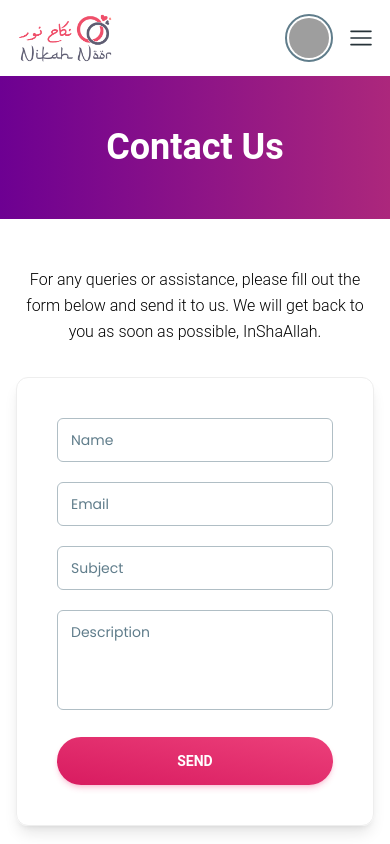
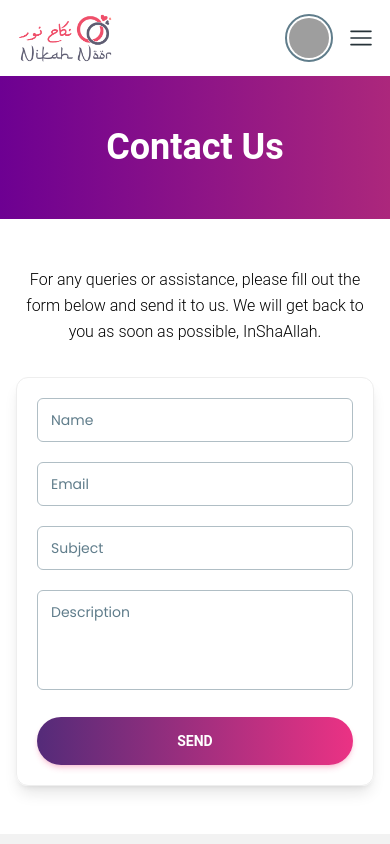
Before and after one commit to SazidulAlam47/nikah-noor-client, a React (Vite) app: page /contact in a window 390 px wide. Shown: the top 844 px of the page. Built offline with nearby package versions, Linux system fonts and the light colour scheme; grey boxes are pictures that could not be loaded; a web font is replaced by a local one.

Commit message:
Contact form

```diff
--- a/src/pages/Contact/Contact.jsx
+++ b/src/pages/Contact/Contact.jsx
@@ -40,7 +40,7 @@ const Contact = () => {
                 </Typography>
                 <form
                     onSubmit={handleSubmit(onSubmit)}
-                    className="max-w-screen-md mx-auto border rounded-xl p-10 space-y-5 shadow-lg"
+                    className="max-w-screen-md mx-auto border rounded-xl p-5 sm:p-10 space-y-5 shadow-lg"
                 >
                     <div className="space-y-1">
                         <Input
@@ -107,7 +107,7 @@ const Contact = () => {
                         type="submit"
                         size="lg"
                         fullWidth
-                        className="rounded-full"
+                        className="rounded-full bg-gradient-to-r from-[#542b79] to-[#eb3284]"
                     >
                         Send
                     </Button>
```
